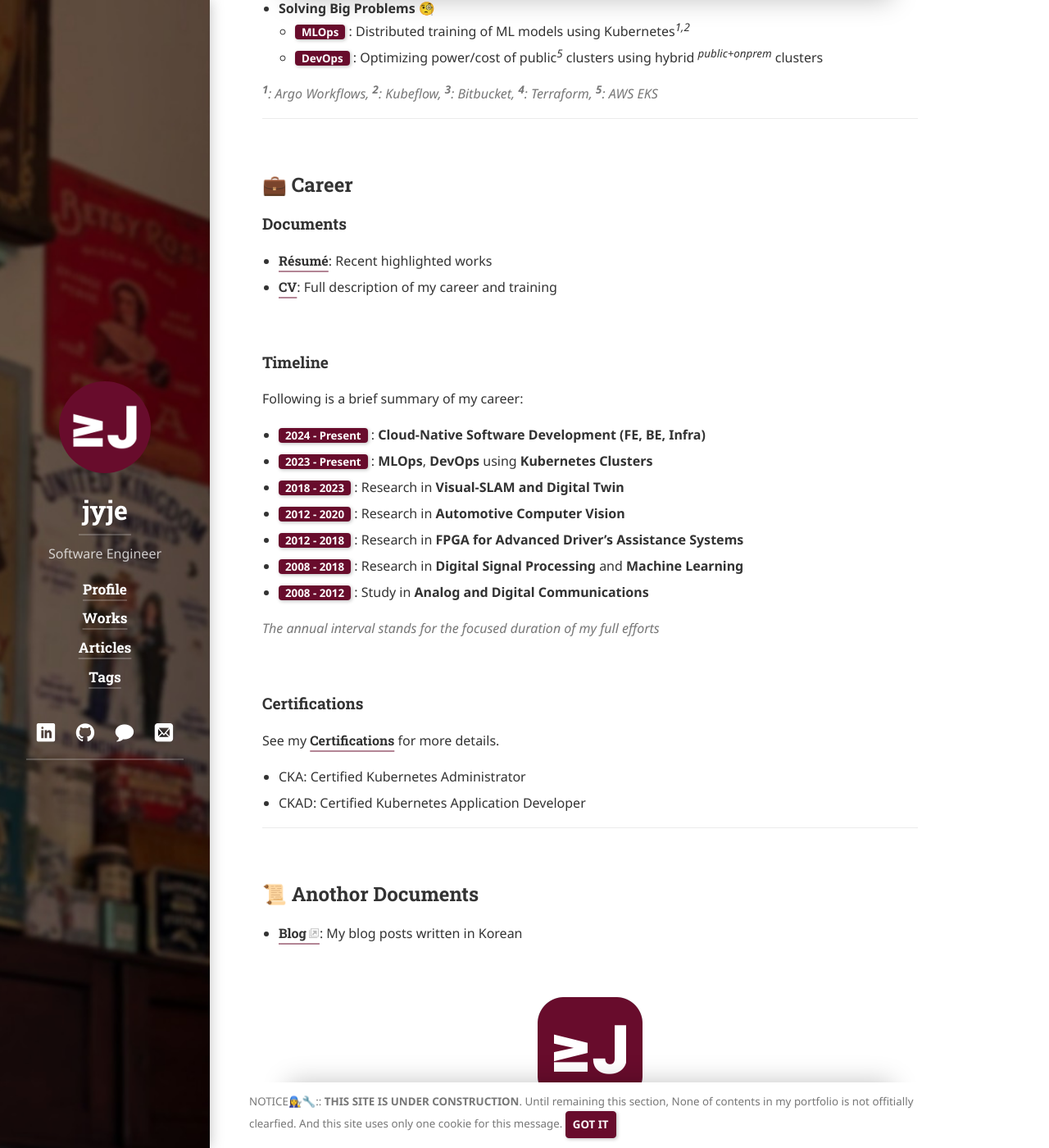
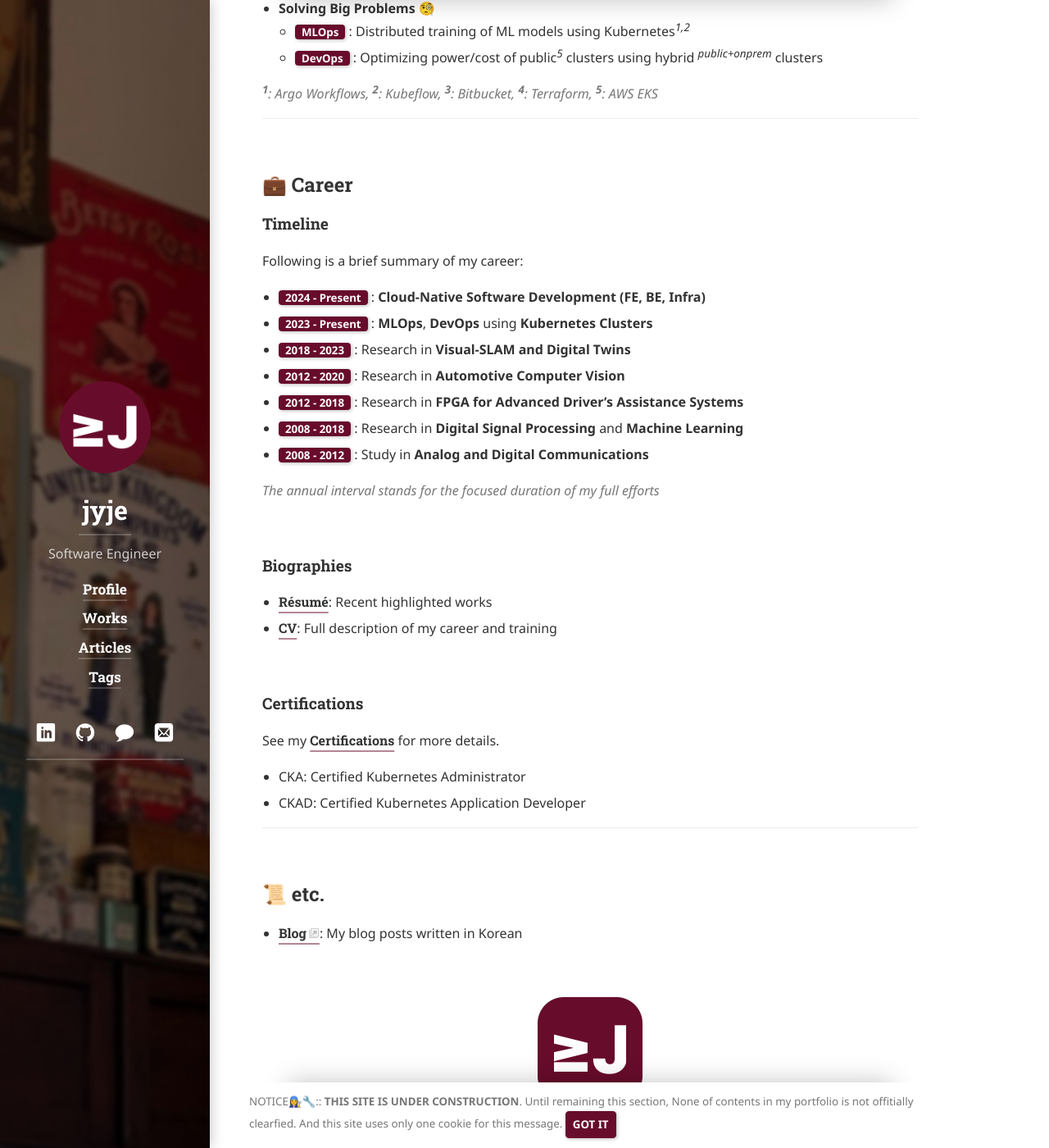
Before and after one commit to jyje/portfolio, a Jekyll site: the page built from profile/index.md, in a window 1280 px wide and 1400 px high, scrolled down 1275 px. Shown: the whole window at 82% size. Built offline with Jekyll 4.4.1, drawn with Linux system fonts in a browser that asks for light colours; cached includes are drawn as plain includes; nearby versions of some CDN libraries; some web fonts are replaced; library files that are not in the unit come from our copies.

Commit message:
♻️ profile: change classes to be more clear

```diff
--- a/_data/resume.yml
+++ b/_data/resume.yml
@@ -11,7 +11,7 @@ basics:
   github: "jyje"
   googlescholar: "gwCPQM8AAAAJ"
   summary: >
-    This is Jeayoung Jeon [🇰🇷전제영]. And I'm self-motivated-i-think devops and computer vision engineer. Massive cluster computing, AR/VR, automotives, digital twin and data analysis are my major competences. Recently, I dived into devops and cross-platform applications providing computer vision app and services 👩‍🏭.
+    This is Jeayoung Jeon [🇰🇷전제영]. And I'm self-motivated-i-think devops and computer vision engineer. Massive cluster computing, AR/VR, automotives, digital twins and data analysis are my major competences. Recently, I dived into devops and cross-platform applications providing computer vision app and services 👩‍🏭.
   location:
     address: "" # "2712 Broadway St"
     postalCode: "" # "CA 94115"
--- a/profile/index.md
+++ b/profile/index.md
@@ -73,18 +73,13 @@ Currently, I work at [MAXST]{:.heading.flip-title} in South Korea as a software
 
 ## 💼 Career
 
-### Documents
-
-- [Résumé]{:.heading.flip-title}: Recent highlighted works
-- [CV]{:.heading.flip-title}: Full description of my career and training
-
 ### Timeline
 
 Following is a brief summary of my career:
 
 - <span class="emph btn-inline btn-primary">**2024 - Present**</span> : **Cloud-Native Software Development (FE, BE, Infra)**
 - <span class="emph btn-inline btn-primary">**2023 - Present**</span> : **MLOps**, **DevOps** using **Kubernetes Clusters**
-- <span class="emph btn-inline btn-primary">**2018 - 2023**</span> : Research in **Visual-SLAM and Digital Twin**
+- <span class="emph btn-inline btn-primary">**2018 - 2023**</span> : Research in **Visual-SLAM and Digital Twins**
 - <span class="emph btn-inline btn-primary">**2012 - 2020**</span> : Research in **Automotive Computer Vision**
 - <span class="emph btn-inline btn-primary">**2012 - 2018**</span> : Research in **FPGA for Advanced Driver's Assistance Systems**
 - <span class="emph btn-inline btn-primary">**2008 - 2018**</span> : Research in **Digital Signal Processing** and **Machine Learning**
@@ -92,6 +87,11 @@ Following is a brief summary of my career:
 
 *The annual interval stands for the focused duration of my full efforts*
 {:.faded}
+
+### Biographies
+
+- [Résumé]{:.heading.flip-title}: Recent highlighted works
+- [CV]{:.heading.flip-title}: Full description of my career and training
 
 ### Certifications
 
@@ -103,7 +103,7 @@ See my [Certifications]{:.heading.flip-title} for more details.
 
 ---
 
-## 📜 Anothor Documents
+## 📜 etc.
 
 - [Blog]{:.heading.flip-title}: My blog posts written in Korean
 
```
